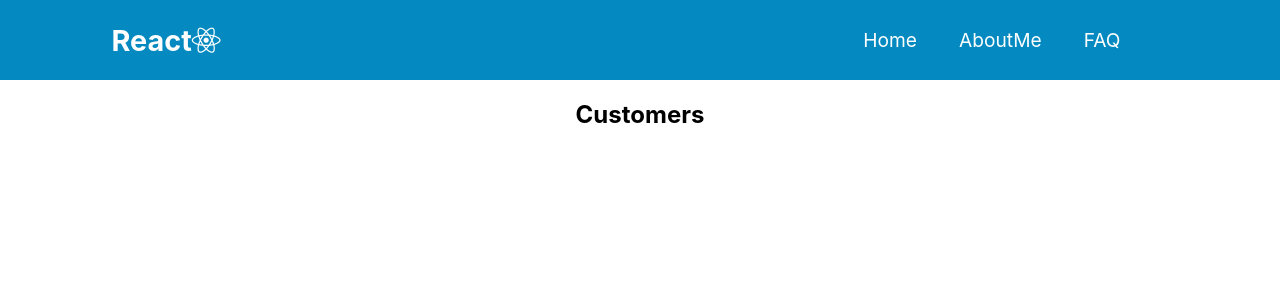
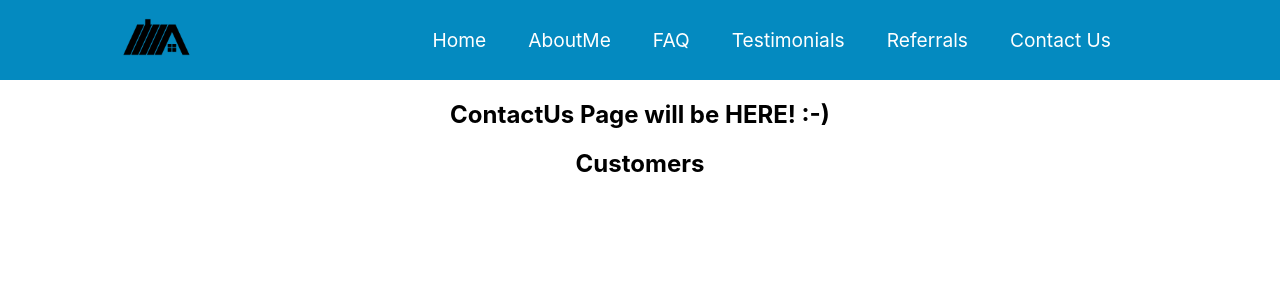
Before and after one commit to petroortep/QA-bus-EAST, a React (Create React App) app in the folder client/: page /pages/contactus in a window 1280 px wide. Shown: the top 300 px of the page. Built offline with nearby package versions, Linux system fonts and the light colour scheme.

Commit message:
Routings set up

```diff
--- a/client/src/App.js
+++ b/client/src/App.js
@@ -2,10 +2,13 @@ import React, {Component} from 'react';
 import logo from './logo.svg';
 import './App.css';
 import Customers from './components/customers';
-import Header from './components/header';
 import MenuBar from './components/menubar';
-import Home from './components/Home';
-import AboutMe from './components/aboutme'
+import Home from './components/pages/home';
+import AboutMe from './components/pages/aboutme';
+import FAQ from './components/pages/faq';
+import Testimonials from './components/pages/testimonials';
+import Referrals from './components/pages/referrals';
+import ContactUs from './components/pages/contactus';
 import { BrowserRouter as Router, Switch, Route } from 'react-router-dom';
 
 
@@ -13,24 +16,34 @@ import { BrowserRouter as Router, Switch, Route } from 'react-router-dom';
 class App extends Component{
   render(){
     return(
+      <div className="App">
       <Router>
-      <div className="App">
-
           <MenuBar />
 
           <Switch>
             <Route path="/" exact component={Home} />
-            <Route path="/aboutme"  component={AboutMe} />
+            <Route path="/pages/aboutme"  component={AboutMe} />
+            <Route path="/pages/faq"  component={FAQ} />
+            <Route path="/pages/testimonials"  component={Testimonials} />
+            <Route path="/pages/referrals"  component={Referrals} />
+            <Route path="/pages/contactus"  component={ContactUs} />
           </Switch>
 
-
-
       <Customers/>
+      </Router>
     </div>
-    </Router>
     );
   }
 }
-
-
+{/*
+class Home extends Component {
+  render() {
+    return(
+        <div className="Homepage">
+            <Header />
+        </div>
+    );
+  }
+}
+*/}
 export default App;
--- a/client/src/components/Home.js
+++ /dev/null
@@ -1,15 +0,0 @@
-import React, { Component } from 'react';
-import './customers.css';
-import Header from './header';
-
-class Home extends Component {
-  render() {
-    return(
-        <div className="Homepage">
-            <Header />
-        </div>
-    );
-  }
-}
-
-export default Home;
--- a/client/src/components/MenuItems.js
+++ b/client/src/components/MenuItems.js
@@ -1,3 +1,5 @@
+import React, {Component} from 'react';
+
 export const MenuItems = [
     {
         title: 'Home',
@@ -6,12 +8,27 @@ export const MenuItems = [
     },
     {
         title: 'AboutMe',
-        url: '/aboutme', //link goes here
+        url: '/pages/aboutme', //link goes here
         cName: 'menu-links'
     },
     {
         title: 'FAQ',
-        url: 'faq', //link goes here
+        url: '/pages/faq', //link goes here
+        cName: 'menu-links'
+    },
+    {
+        title: 'Testimonials',
+        url: '/pages/testimonials', //link goes here
+        cName: 'menu-links'
+    },
+    {
+        title: 'Referrals',
+        url: '/pages/referrals', //link goes here
+        cName: 'menu-links'
+    },
+    {
+        title: 'Contact Us',
+        url: '/pages/contactus', //link goes here
         cName: 'menu-links'
     }
 ]
--- a/client/src/components/menubar.css
+++ b/client/src/components/menubar.css
@@ -8,10 +8,17 @@
 }
 
 .menubar-logo {
+    size: 10px;
     color: #fff;
     justify-self: start;
     margin-left: 20px;
+    font-size: 20px;
     cursor: pointer;
+}
+
+.logo {
+    size: 20px;
+    margin-left: 1rem;
 }
 
 .fab fa-react {
@@ -21,7 +28,7 @@
 
 .nav-menu {
     display: grid;
-    grid-template-columns: repeat(5, auto);
+    grid-template-columns: repeat(6, auto);
     grid-gap: 10px;
     list-style: none;
     text-align: center;
@@ -60,7 +67,7 @@
     }
 
     .nav-menu {
-        display: flex;
+        display: block;
         flex-direction: column;
         width: 100%;
         height: 500px;
@@ -81,7 +88,7 @@
 
     .menu-links {
         text-align: center;
-        padding: 2rem;
+        padding: 1.5rem;
         width: 100%;
         display: table;
     }
--- a/client/src/components/menubar.js
+++ b/client/src/components/menubar.js
@@ -1,10 +1,10 @@
 import React, { Component, useState } from 'react';
 //import { Link } from 'react-router-dom';
-//import logo from '../logo.png';
+import logo from '../logo.png';
 //import { FaBars, FaTimes } from 'react-icons/fa';
-import * as FaIcons from 'react-icons/fa';
 import './menubar.css'
 import { MenuItems } from "./MenuItems"
+import { Link } from 'react-router-dom/cjs/react-router-dom.min';
 
 class MenuBar extends Component {
     state = { clicked: false }
@@ -19,11 +19,14 @@ class MenuBar extends Component {
                 {/*<div className="manubar-container">
                     <img src={logo} className="manubar-logo" alt="logo"/>
                 </div>*/}
-                <h1 className="menubar-logo">React<i className="fab fa-react"></i></h1>
+                <h1> {/*className="menubar-logo"> React<i className="fab fa-react"></i>*/}
+                    <img src={logo} className="manubar-logo" alt="logo" width="70px"/>
+                </h1>
                 <div className="menu-icon" onClick={this.handleClick}>
                     <i className={this.state.clicked ? 'fas fa-times' : 'fas fa-bars'}></i>
                 </div>
                 <ul className={this.state.clicked ? 'nav-menu active':'nav-menu'}>
+
                     {MenuItems.map((item, index) => {
                         return (
                             <li key={index}>
@@ -40,26 +43,4 @@ class MenuBar extends Component {
     }
 }
 
-
-
-       {/* <div className="menubar">
-            <!-- Load an icon library to show a hamburger menu (bars) on small screens -->
-         </link>
-            <nav>
-                <a href="#home" class="active">Home</a>
-                <a href="#aboutme">About Me</a>
-                <a href="#faq">FAQ</a>
-                <a href="#testimonials">Testimonials</a>
-                <a href="#referrals">Referrals</a>
-                <a href="#contactus">Contact Us</a>
-                <a href="javascript:void(0);" class="icon" onclick="myFunction()">
-                    <i class="fa fa-bars"></i>
-                </a>
-            </nav>
-
-            </div>
-    );
-  }
-}*/}
-
 export default MenuBar;
--- a/client/src/components/aboutme.js
+++ b/client/src/components/pages/aboutme.js
@@ -1,11 +1,11 @@
 import React, { Component } from 'react';
-import './customers.css';
+//import './customers.css';
 
 class AboutMe extends Component {
   render() {
     return(
-        <div className="background">
-            <h2>AboutMe</h2>
+        <div className="About">
+            <h2>About Me Page will be HERE! :-)</h2>
         </div>
     );
   }
--- /dev/null
+++ b/client/src/components/pages/contactus.js
@@ -0,0 +1,14 @@
+import React, { Component } from 'react';
+//import './customers.css';
+
+class ContactUs extends Component {
+  render() {
+    return(
+        <div className="ContactUs">
+            <h2>ContactUs Page will be HERE! :-)</h2>
+        </div>
+    );
+  }
+}
+
+export default ContactUs;
--- /dev/null
+++ b/client/src/components/pages/faq.js
@@ -0,0 +1,14 @@
+import React, { Component } from 'react';
+//import './customers.css';
+
+class FAQ extends Component {
+  render() {
+    return(
+        <div className="FAQ">
+            <h2>FAQ Page will be HERE! :-)</h2>
+        </div>
+    );
+  }
+}
+
+export default FAQ;
--- /dev/null
+++ b/client/src/components/pages/home.js
@@ -0,0 +1,14 @@
+import React, { Component } from 'react';
+import Header from '../header'
+
+class Home extends Component {
+    render() {
+      return(
+          <div className="Home">
+              <Header />
+          </div>
+      );
+    }
+  }
+
+  export default Home;
--- /dev/null
+++ b/client/src/components/pages/referrals.js
@@ -0,0 +1,14 @@
+import React, { Component } from 'react';
+//import './customers.css';
+
+class Referrals extends Component {
+  render() {
+    return(
+        <div className="Referrals">
+            <h2>Referrals Page will be HERE! :-)</h2>
+        </div>
+    );
+  }
+}
+
+export default Referrals;
--- /dev/null
+++ b/client/src/components/pages/testimonials.js
@@ -0,0 +1,14 @@
+import React, { Component } from 'react';
+//import './customers.css';
+
+class Testimonials extends Component {
+  render() {
+    return(
+        <div className="Testimonials">
+            <h2>Testimonials Page will be HERE! :-)</h2>
+        </div>
+    );
+  }
+}
+
+export default Testimonials;
```
Also changed, not shown: client/src/header-logo.png (added).
